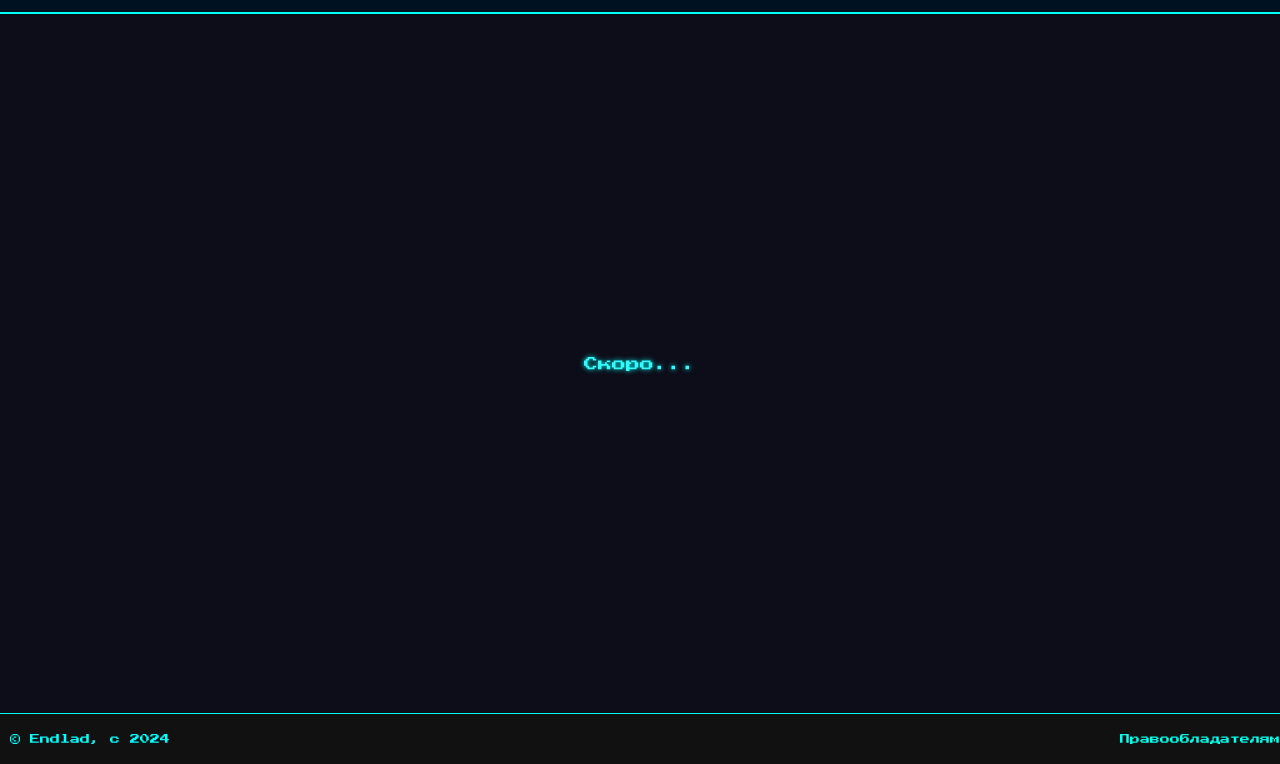
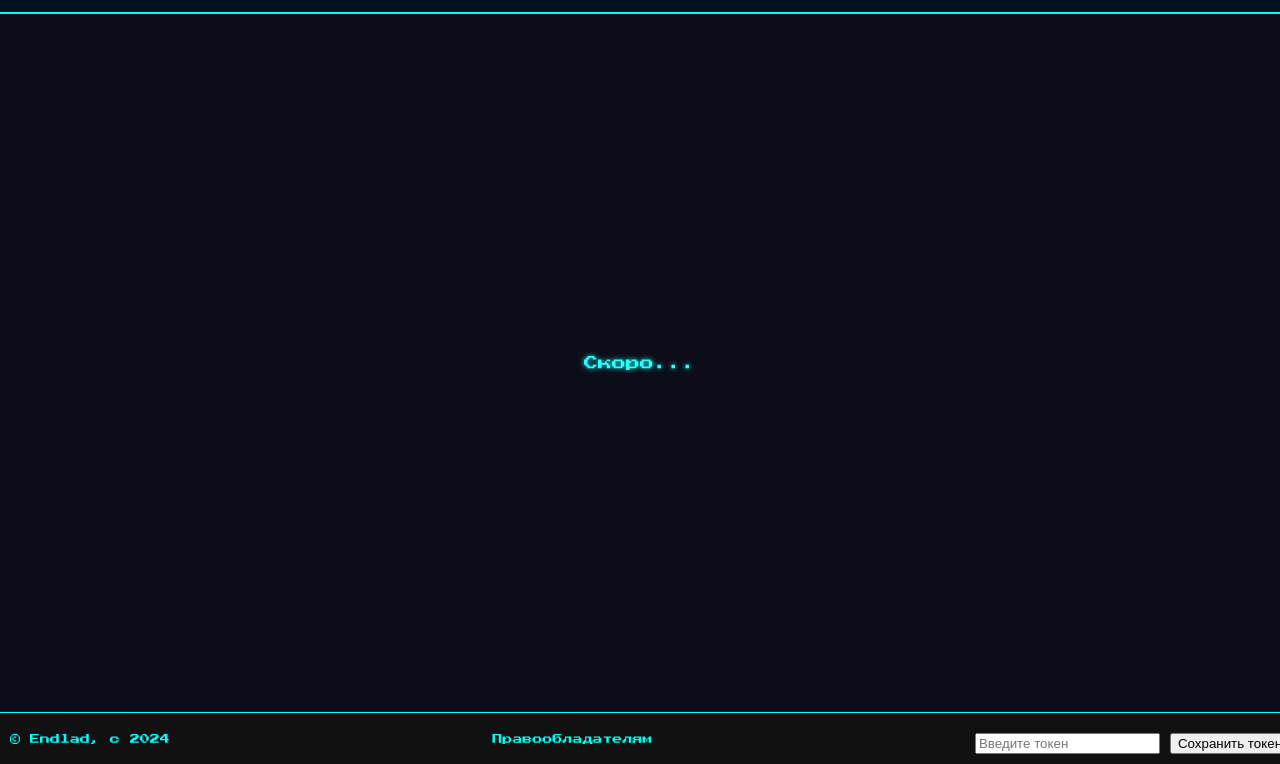
Before and after one commit to endladmovie/endladmovie.github.io, a plain HTML site: page index.html in a window 1280 px wide. Shown: the part 36-800 px from the top of the page. Drawn offline with Linux system fonts and the light colour scheme.

Commit message:
Update index.html

```diff
--- a/index.html
+++ b/index.html
@@ -24,6 +24,24 @@
   <div class="footer">
     <p>© Endlad, с 2024</p>
     <a href="authorrights.html">Правообладателям</a>
+
+  <div style="margin-top: 10px;">
+    <input id="tokenInput" type="text" placeholder="Введите токен" class="text-input">
+    <button onclick="saveToken()" class="token-button">Сохранить токен</button>
+  </div>
+</div>
+
+<script>
+function saveToken() {
+  const token = document.getElementById('tokenInput').value.trim();
+  if (token) {
+    localStorage.setItem('userToken', token);
+    alert('Токен сохранён!');
+  } else {
+    alert('Введите токен!');
+  }
+}
+</script>
   </div>
 </body>
 </html>
```
